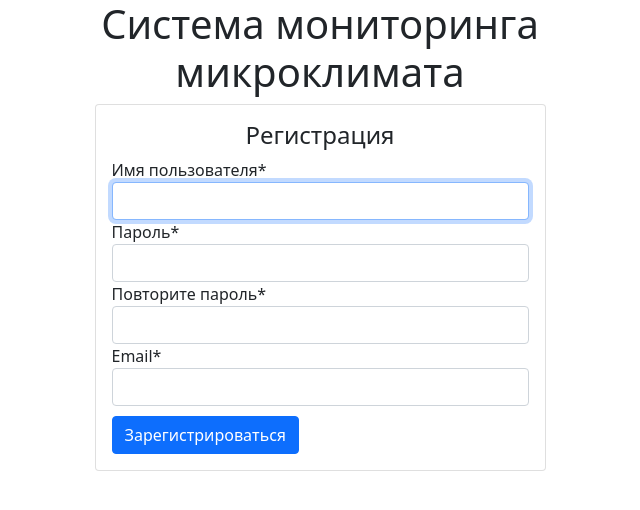
After one commit to Zhichi57/Microclimate-monitoring-system, a Django app: page /signup/ in a window 1280 px wide. The commit adds this page. Shown: the top 510 px of the page, without its empty margins (320-960 px from the left). Run offline with Django 3.2, Linux system fonts and the light colour scheme; parts of the project's set-up code (start-up, migrations or seed data) failed here and were passed over; some libraries are stand-ins or nearby versions.

Commit message:
add register

```diff
--- a/dataDisplay/urls.py
+++ b/dataDisplay/urls.py
@@ -1,6 +1,6 @@
 from django.urls import path, include
 from dataDisplay.views import index, get_map_data, set_map_data, set_image, set_manual, add_sensor, edit_sensor, \
-    delete_sensor, pdf_report, csv_report
+    delete_sensor, pdf_report, csv_report, SignUp
 from django.conf import settings
 from django.conf.urls.static import static
 from django.contrib.auth import views
@@ -19,6 +19,7 @@ urlpatterns = [
     path('login/', views.LoginView.as_view(), name='login'),
     path('logout/', views.LogoutView.as_view(), {'next_page': settings.LOGOUT_REDIRECT_URL}, name='logout'),
     path('accounts/', include('django.contrib.auth.urls')),
+    path('signup/', SignUp.as_view(), name="signup"),
 ]
 
 if settings.DEBUG:
--- a/dataDisplay/views.py
+++ b/dataDisplay/views.py
@@ -10,10 +10,54 @@ from django.http import HttpResponse, JsonResponse, FileResponse, Http404
 from django.shortcuts import render, redirect
 from django.templatetags.static import static
 from django.contrib.auth.decorators import login_required
+from django.contrib.auth.forms import UserCreationForm, UsernameField
+from django.views.generic.edit import CreateView
+from django import forms
 
 from .models import Map, Manual, UserManual, Sensor, Indications, IndicationLimits
 
 import uuid
+
+
+class CustomUserCreationForm(UserCreationForm):
+    class Meta:
+        model = User
+        fields = ('username', 'password1', 'password2')
+
+    username = UsernameField(
+        label="Имя пользователя",
+        widget=forms.TextInput(attrs={"autofocus": True}),
+        error_messages={
+            'unique': "Пользователь с таким именем уже существует",
+        },
+    )
+
+    email = forms.EmailField(
+        label="Email",
+        max_length=254,
+        widget=forms.EmailInput(attrs={"autocomplete": "email"}),
+        error_messages={
+            'invalid': "Неправильный адрес электронной почты",
+        },
+    )
+
+    password1 = forms.CharField(
+        label='Пароль',
+        widget=forms.PasswordInput(attrs={'class': 'form-control'})
+    )
+    password2 = forms.CharField(
+        label='Повторите пароль',
+        widget=forms.PasswordInput(attrs={'class': 'form-control'}),
+        error_messages={
+            'invalid': "Два пароля не совпадают",
+        }
+    )
+
+
+class SignUp(CreateView):
+    form_class = CustomUserCreationForm
+    success_url = '/'
+    template_name = "registration/register.html"
 
 
 @login_required
--- a/templates/registration/base.html
+++ b/templates/registration/base.html
@@ -4,6 +4,9 @@
 <html lang="en">
 <head>
     <link href="{% static 'bootstrap/bootstrap.min.css' %}" rel="stylesheet">
+    <link rel="apple-touch-icon" sizes="180x180" href="{% static 'favicon/apple-touch-icon.png' %}">
+    <link rel="icon" type="image/png" sizes="32x32" href="{% static 'favicon/favicon-32x32.png' %}">
+    <link rel="icon" type="image/png" sizes="16x16" href="{% static 'favicon/favicon-16x16.png' %}">
     <title>ВКР</title>
 </head>
 <body>
--- a/templates/registration/login.html
+++ b/templates/registration/login.html
@@ -20,11 +20,12 @@
 
                 <div id="div_id_password" class="form-group"><label for="id_password" class=" requiredField">
                     Пароль<span class="asteriskField">*</span> </label>
-                    <div><input type="password" name="password" autocomplete="current-password"
+                    <div><input style="margin-bottom: 10px;" type="password" name="password" autocomplete="current-password"
                                 class="textinput textInput form-control" required="" id="id_password"></div>
                 </div>
 
                 <button type="submit" class="btn btn-primary btn-block">Войти</button>
+                <button type="button" class="btn btn-secondary btn-block" onclick="window.location.href='/signup';">Регистрация</button>
             </form>
         </div>
     </div>
--- /dev/null
+++ b/templates/registration/register.html
@@ -0,0 +1,18 @@
+{% extends  'registration/base.html' %}
+{% load crispy_forms_filters %}
+{% load crispy_forms_tags %}
+
+{% block main %}
+    <div class="card">
+        <div class="card-body">
+            <h4 class="card-title" style="text-align: center;">Регистрация</h4>
+
+            <form method="post">
+                {% csrf_token %}
+                {{ form|crispy }}
+
+                <button type="submit" style="margin-top: 10px;" class="btn btn-primary btn-block">Зарегистрироваться</button>
+            </form>
+        </div>
+    </div>
+{% endblock %}
```
